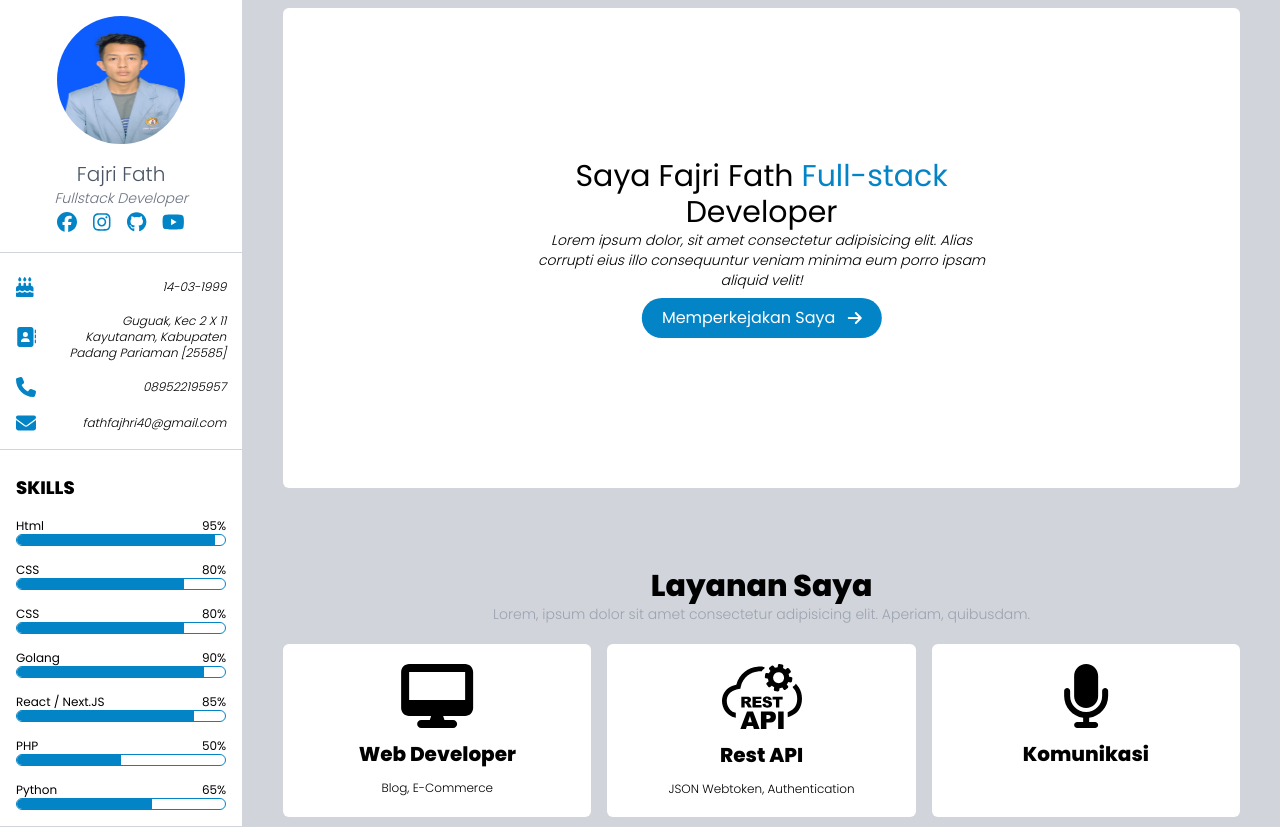
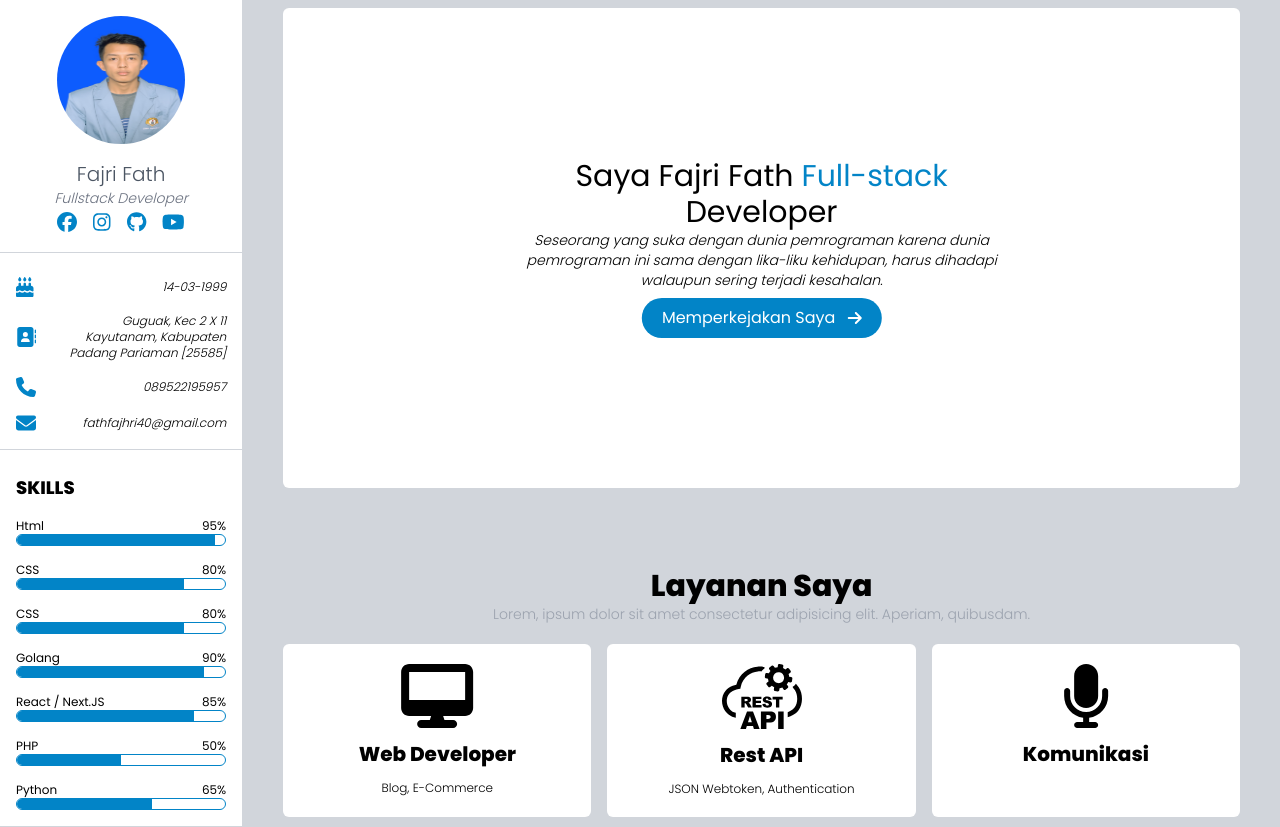
Before and after one commit to aZ4ziL/portfolio, a Next.js app: page /portfolio in a window 1280 px wide. Built offline with nearby package versions, Linux system fonts and the light colour scheme.

Commit message:
Update description

```diff
--- a/components/Header.tsx
+++ b/components/Header.tsx
@@ -11,8 +11,8 @@ export default function Header() {
           Saya Fajri Fath <span className="text-sky-600">Full-stack</span> Developer
         </h1>
         <p className="text-sm font-extralight italic">
-          Lorem ipsum dolor, sit amet consectetur adipisicing elit. Alias corrupti eius illo
-          consequuntur veniam minima eum porro ipsam aliquid velit!
+          Seseorang yang suka dengan dunia pemrograman karena dunia pemrograman ini sama dengan
+          lika-liku kehidupan, harus dihadapi walaupun sering terjadi kesahalan.
         </p>
         <div className="flex items-center justify-center mt-2">
           <button className="flex items-center gap-3 bg-sky-600 hover:bg-sky-500 text-white rounded-full px-5 py-2">
```
